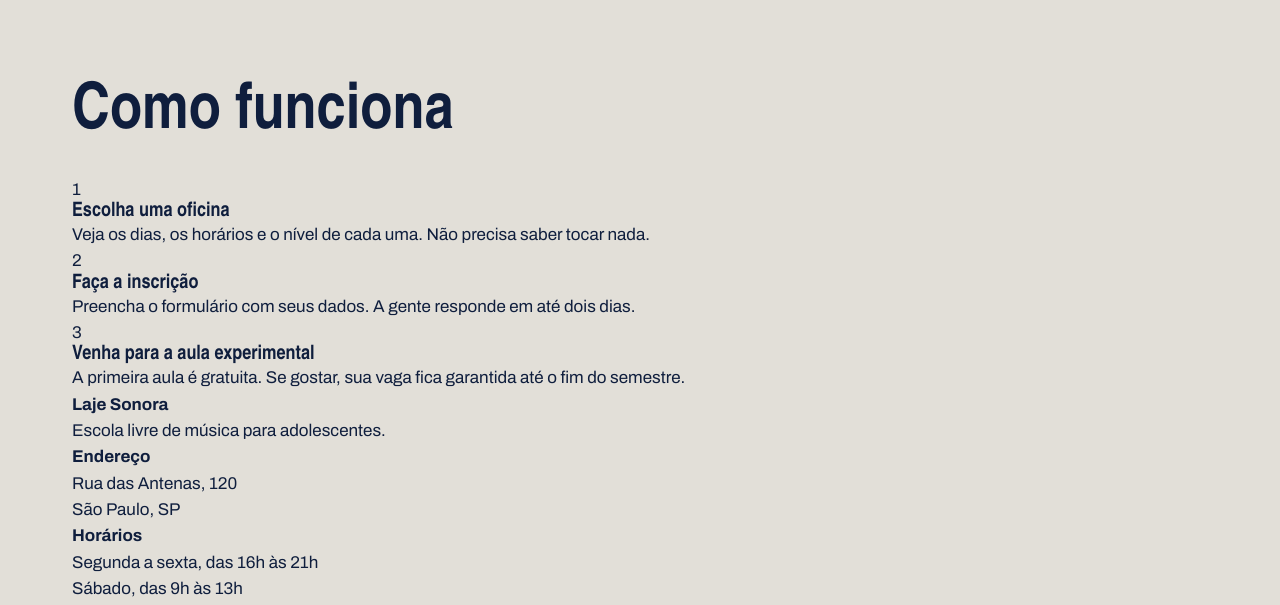
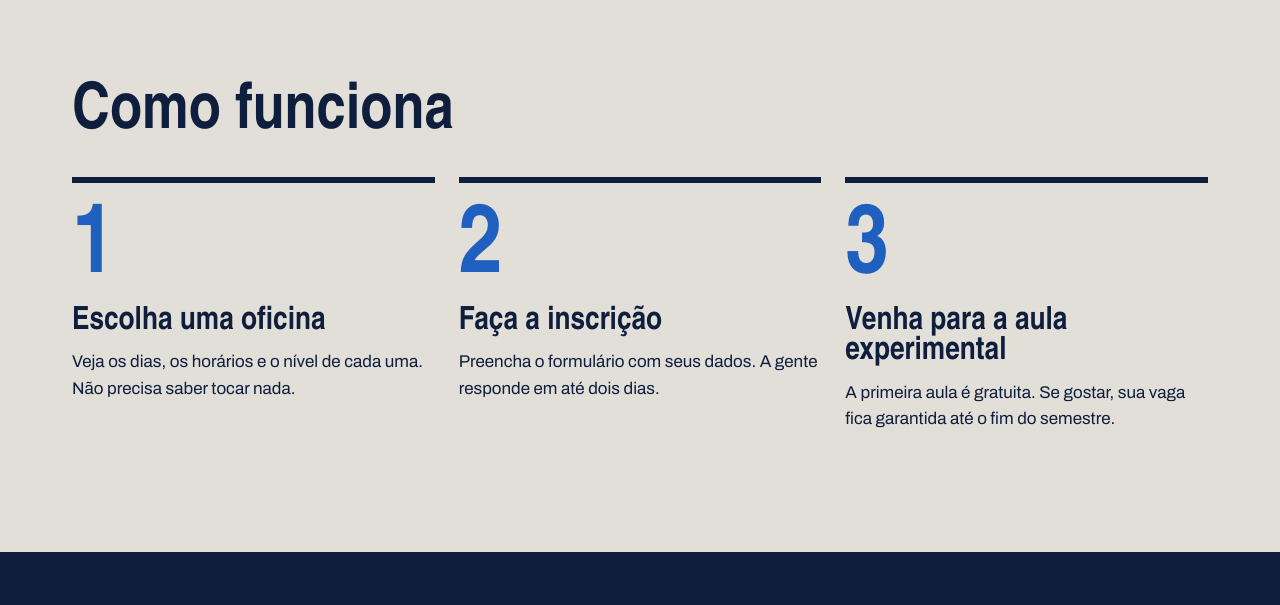
Before and after one commit to davisouza11tiA/laje_sonora, a plain HTML site: page index.html in a window 1280 px wide. Shown: the part 1752-2357 px from the top of the page. Drawn offline with Linux system fonts and the light colour scheme; a web font is replaced by a local one.

Commit message:
Página inicial pronta

```diff
--- a/index.css
+++ b/index.css
@@ -192,3 +192,54 @@ h1, h2, h3 {
     display: flex;
     justify-content: space-between;
 }
+
+
+
+.passos {
+    display: flex;
+    gap: 24px;
+}
+
+.passo {
+    border-top: 6px solid var(--tinta);
+    padding-top: 20px;
+    flex: 1;
+}
+
+.passo-numero {
+    font-family: var(--fonte-cartaz);
+    font-size: 96px;
+    font-weight: 900;
+    line-height: 1;
+    color: var(--caixa-dagua);
+}
+
+.passo h3 {
+    font-size: 32px;
+    margin-block: 8px 12px;
+}
+
+
+
+.rodape {
+    margin-top: 120px;
+    background-color: var(--tinta);
+    color: var(--concreto);
+    padding-block: 56px;
+}
+
+.rodape-colunas {
+    display: flex;
+    gap: 40px;
+}
+
+.rodape-coluna {
+    flex: 1;
+}
+
+.rodape h4 {
+    font-family: var(--fonte-cartaz);
+    font-size: 28px;
+    color: var(--fita);
+    margin-bottom: 12px;
+}
```
